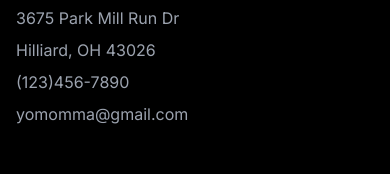
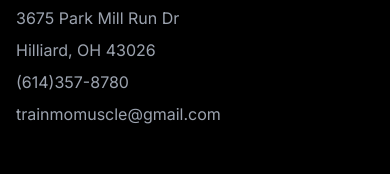
Before and after one commit to JOATLGTM/mo-muscle, a Next.js app: page / in a window 390 px wide. Shown: the part 6514-6688 px from the top of the page. Built offline with nearby package versions, Linux system fonts and the light colour scheme.

Commit message:
update phone number and email

```diff
--- a/components/Footer.jsx
+++ b/components/Footer.jsx
@@ -11,13 +11,13 @@ const Footer = () => {
 					<address className="space-y-2 text-gray-400 not-italic">
 						<p>3675 Park Mill Run Dr</p>
 						<p>Hilliard, OH 43026</p>
-						<p>(123)456-7890</p>
+						<p>(614)357-8780</p>
 						<p>
 							<a
-								href="mailto:yomomma@gmail.com"
+								href="mailto:trainmomuscle@gmail.com"
 								className="hover:text-white"
 							>
-								yomomma@gmail.com
+								trainmomuscle@gmail.com
 							</a>
 						</p>
 					</address>
```
